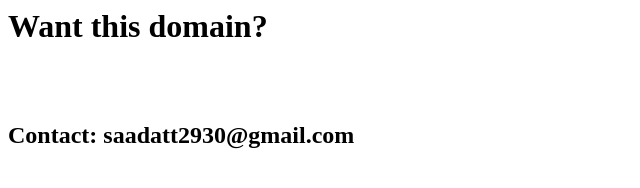
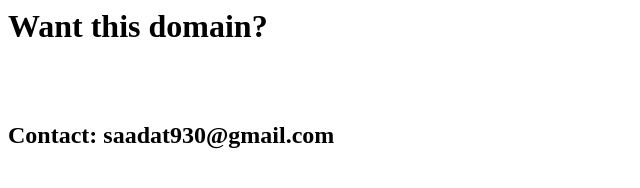
Before and after one commit to saadatali48/humtvpk, a plain HTML site: page index.html in a window 1280 px wide. Shown: the full height of the page, 0-640 px from the left. Drawn offline with Linux system fonts and the light colour scheme.

Commit message:
updated email

```diff
--- a/index.html
+++ b/index.html
@@ -7,6 +7,6 @@
 </head>
 <body>
    <h1>Want this domain?</h1> <br><br>
-   <h2>Contact: saadatt2930@gmail.com</h2>
+   <h2>Contact: saadat930@gmail.com</h2>
 </body>
 </html>
```
